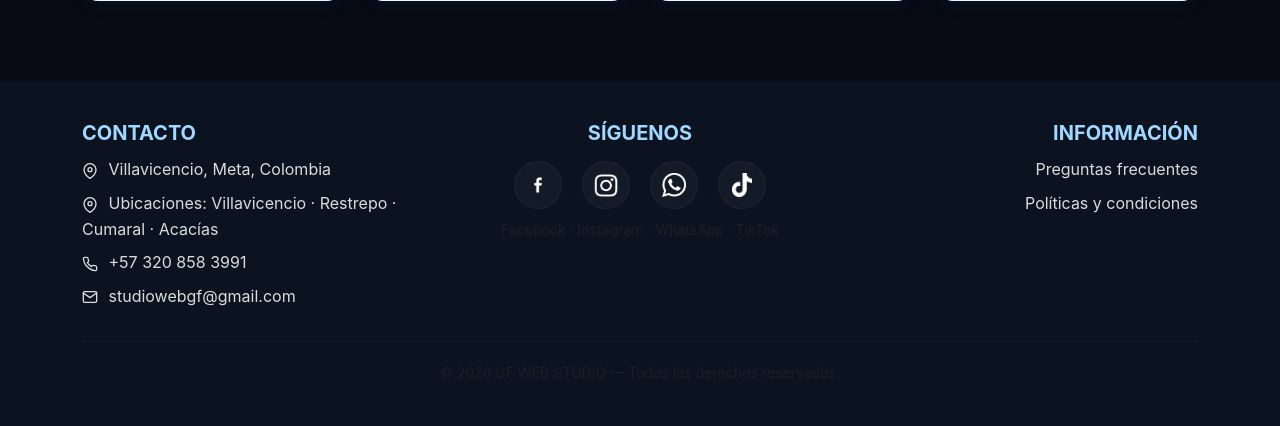
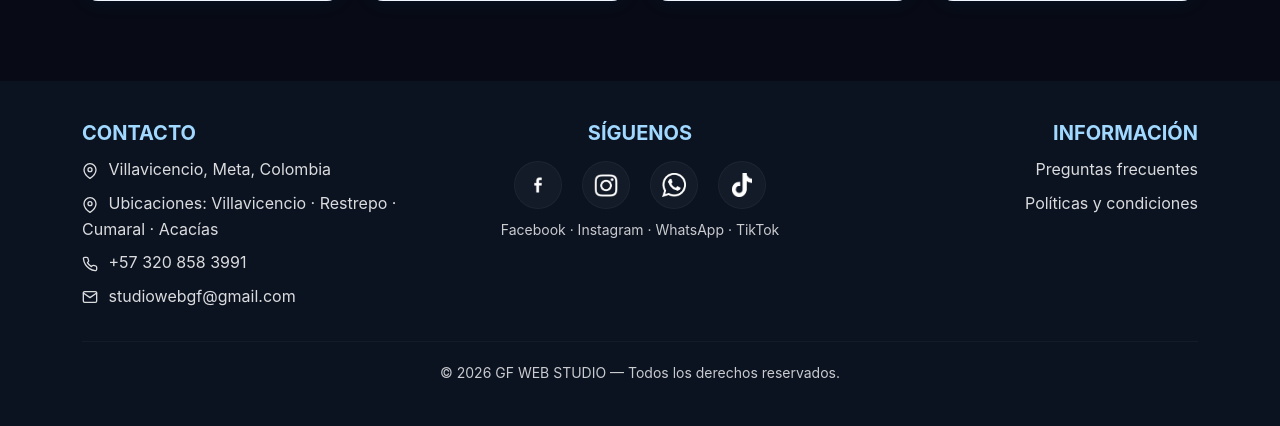
Before and after one commit to 444Pipe/GfWebStudio, a Django app: page / in a window 1280 px wide. Shown: the part 2799-3225 px from the top of the page. Run offline with Django 4.2, Linux system fonts and the light colour scheme.

Commit message:
Improve footer small text contrast

```diff
--- a/static/css/style.css
+++ b/static/css/style.css
@@ -721,6 +721,10 @@ footer{
 .site-footer .socials .social{display:inline-flex; align-items:center; justify-content:center; padding:8px 12px; border-radius:999px; background:rgba(255,255,255,0.04); color:var(--white); border:1px solid rgba(255,255,255,0.04)}
 .site-footer .socials .social:hover{background:var(--blue-700); color:#fff; border-color:rgba(255,255,255,0.06)}
 .site-footer .footer-bottom{border-top:1px solid rgba(255,255,255,0.04); padding-top:18px; margin-top:18px}
+.site-footer small,
+.site-footer .text-muted{
+  color:rgba(255,255,255,0.78) !important;
+}
 
 @media (max-width:767.98px){
   .site-footer .socials{flex-wrap:wrap}
```
